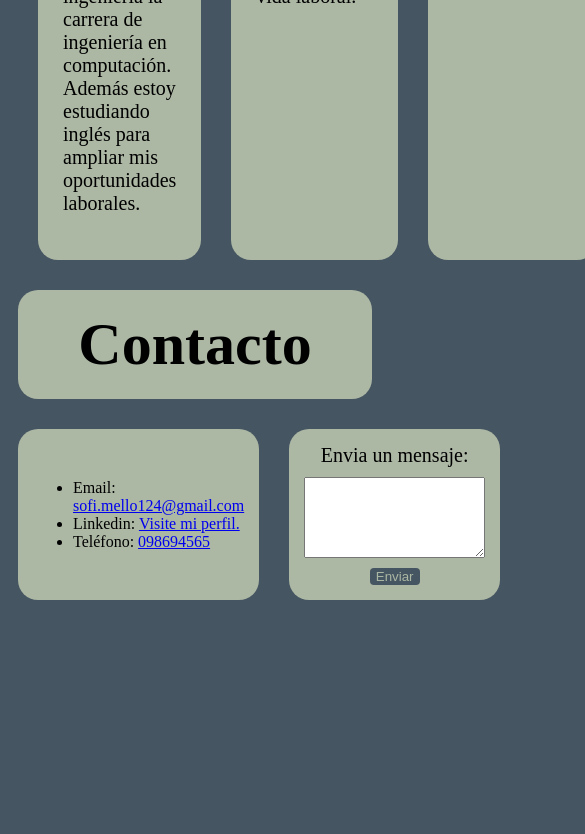
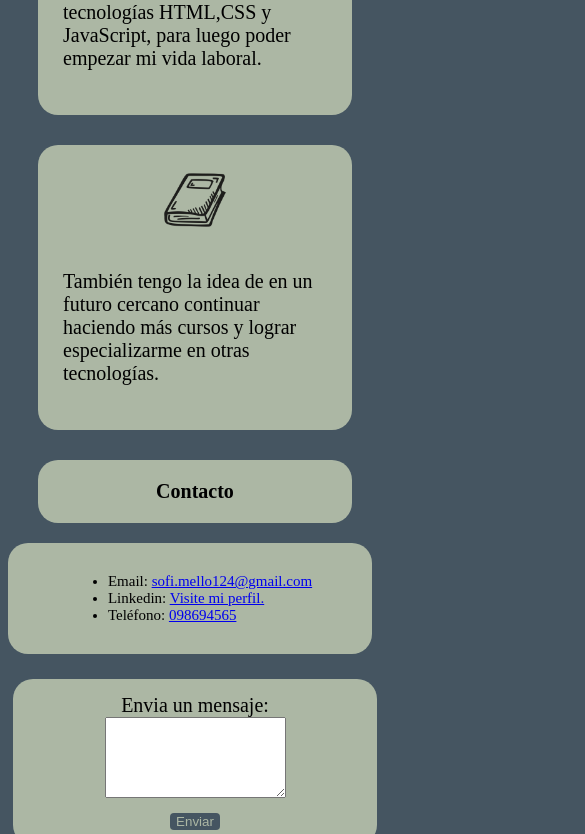
Before and after one commit to sofia-1905/sofia-1905.github.io, a plain HTML site: page index.html in a window 390 px wide. Shown: the part 1166-2000 px from the top of the page, 585 px wide, since content can reach past the window. Before the commit the page ends 1784 px from the top, so only its background shows below. Drawn offline with Linux system fonts and the light colour scheme.

Commit message:
responsive

```diff
--- a/style.css
+++ b/style.css
@@ -11,13 +11,14 @@ body {
 .header-content {
     position: relative;
     height: 500px;
-    border-radius: 10px;
     padding: 20px;
+    margin-left: 10px;
+    margin-right: 10px;
 }
 
 .fondo {
     position: absolute;
-    border-radius: 10px;
+    border-radius: 20px;
     top: 0;
     left: 0;
     width: 100%;
@@ -27,22 +28,24 @@ body {
 }
 
 .texto {
-    font-size: 50px;
+    font-size: 50%;
     display: flex;
     flex-direction: row;
     align-items: center; /* Alinea los elementos verticalmente al centro */
-    height: 100%;
+    height: 90%;
 }
 
 
 .foto {
-    width: 300px;
-    height: 400px;
+    width: 100%;
+    height: 100%;
+    border-radius: 35px;
+    margin-top: 20px;
 }
 
 
 h1 {
-    font-size: 60px;
+    font-size: 50px;
     margin: 0;
     text-align: center;
     margin-left: 10px;
@@ -104,7 +107,14 @@ p {
     border-radius: 20px;
     padding: 20px;
     margin-bottom: 20px;
+}
+
+/* Estilos específicos para la sección de contacto */
+#contacto {
+    margin-left: 20px;
+    margin-right: 20px;
     margin-top: 20px;
+    font-size: 30px;
 }
 
 .comunicar div {
@@ -118,8 +128,17 @@ p {
     padding: 15px;
     flex: 1;
     align-items: center;
+    margin-left: 10px;
+    margin-right: 20px;
+    font-size: 20px;
+    width: 100%;
+    max-width: 500px; /* Ancho máximo para mantener responsive */
 }
 
+.comunicar {
+    display: flex;
+    gap: 25px;  /* Espacio entre los párrafos */
+}
 
 form {
     width: 100%; /* Ancho del formulario */
@@ -131,7 +150,7 @@ form {
     align-items: center;
     flex: 1;
     padding: 15px;
-    gap: 10px;
+    margin-right: 0px;
 }
 
 form label {
@@ -139,15 +158,88 @@ form label {
 }
 
 .btn {
+    margin-top: 15px;
     background-color: #455561;
     border: none;
     border-radius: 4px;
     color:#ACB7A4
 }
 
+/* Para smartphones pequeños (320x568) */
+@media (max-width: 568px) {
 
-.comunicar {
-    display: flex;
-    gap: 30px;  /* Espacio entre los párrafos */
-    padding: 10px; /* Espacio alrededor del contenedor*/
+    .perfil {
+        padding: 0;
+    }
+
+    .header-content {
+        position: relative;
+        height: 40%;
+        border-radius: 10px;
+        padding: 20px;
+    }
+
+    /* Estilos para la foto en el encabezado */
+    .foto {
+     width: 70%;
+    height: 70%;
+    border-radius: 35px;
+    }
+
+    /* Estilos para los encabezados (h1)  */
+    h1 {
+     font-size: 20px !important;
+    margin: 0;
+    text-align: center;
+    margin-left: 10px;
+    margin-right: 10px;
+    }
+
+    #sobre-mi {
+        margin-top: 20px;
+    }
+
+    .comunicar div {
+        font-size: 15px;
+    }
+
+    .texto {
+        flex-direction: column; /* Coloca la imagen y el texto en la misma columna */
+        align-items: center; /* Centra los elementos en la columna */
+    }
+
+    h1 {
+        font-size: 20px;
+        margin: 0;
+        text-align: center;
+        margin-left: 10px;
+        margin-right: 10px;
+    }
+
+    .fila {
+        display: flex;
+        flex-direction: column;
+        align-items: center;
+    }
+
+
+    .comunicar {
+        flex-direction: column; /* Coloca los elementos en columna */
+        align-items: center; /* Centra los elementos en la columna */
+    }
 }
+
+@media (max-width: 1024px) {
+    h1 {
+        font-size: 30px;
+        margin: 0;
+        text-align: center;
+        margin-left: 10px;
+        margin-right: 10px;
+    }
+
+    .comunicar div {
+        font-size: 15px;
+    }
+
+}
```
